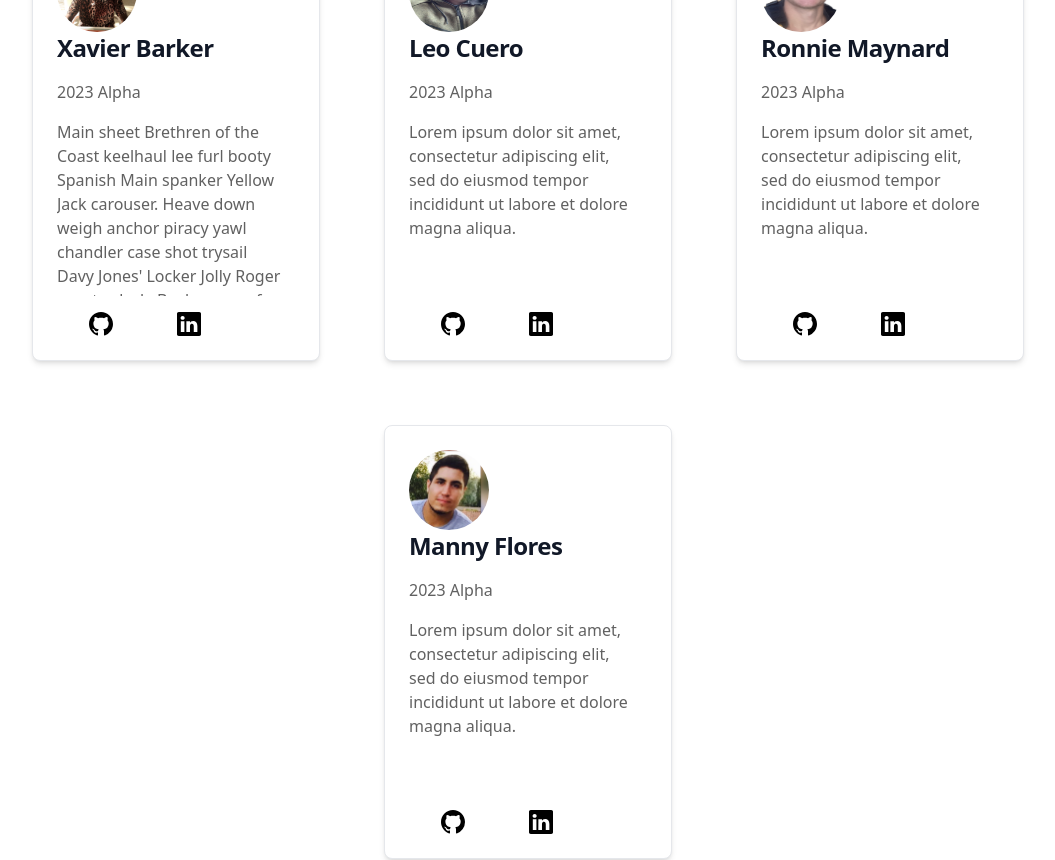
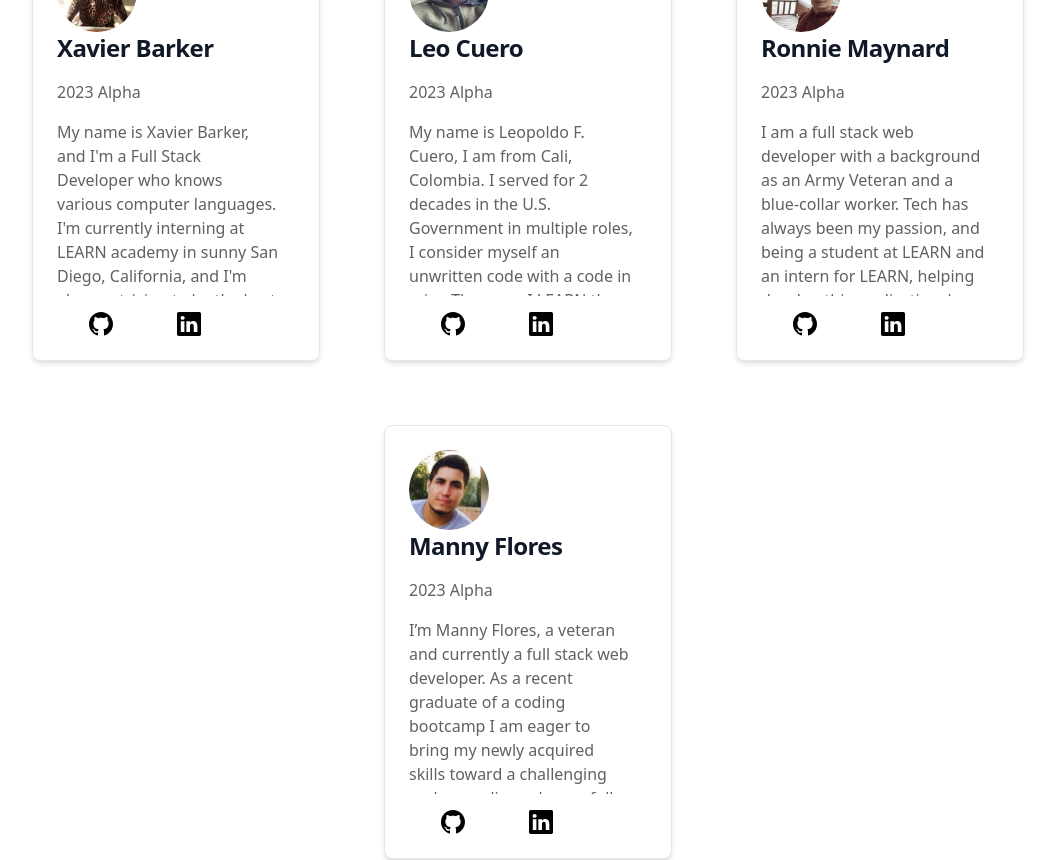
Before and after one commit to LEARNAcademy/student-application, a React (Create React App) app: page /contributors in a window 1280 px wide. Shown: the part 4500-5360 px from the top of the page, without its empty margins (112-1167 px from the left). Built offline with nearby package versions, Linux system fonts and the light colour scheme; a web font is replaced by a local one.

Commit message:
💄[148] updated about me for alpha 2023 interns

```diff
--- a/src/contributor.js
+++ b/src/contributor.js
@@ -23,7 +23,7 @@ import moss from "./assets/contributors-profile-pictures/moss.jpg"
 import torin from "./assets/contributors-profile-pictures/torin.jpg"
 import awhit from "./assets/contributors-profile-pictures/awhit.jpg"
 import xavier from "./assets/contributors-profile-pictures/xavier .jpeg"
-import ronnie from "./assets/contributors-profile-pictures/ronnie.jpg"
+import ronnie from "./assets/contributors-profile-pictures/ronnie.png"
 import manny from "./assets/contributors-profile-pictures/manny.png"
 import leo from "./assets/contributors-profile-pictures/leo.jpg"
 
@@ -249,7 +249,7 @@ let contributors = [
     id: 25,
     name: "Xavier Barker",
     cohort: "2023 Alpha",
-    bio: "Main sheet Brethren of the Coast keelhaul lee furl booty Spanish Main spanker Yellow Jack carouser. Heave down weigh anchor piracy yawl chandler case shot trysail Davy Jones' Locker Jolly Roger quarterdeck. Bucko man-of-war lugger Sail ho Yellow Jack splice the main brace spanker heave down dead men tell no tales lass",
+    bio: "My name is Xavier Barker, and I'm a Full Stack Developer who knows various computer languages. I'm currently interning at LEARN academy in sunny San Diego, California, and I'm always striving to be the best software programmer I can be!💻 I'm super interested in all things technology, software, and video game development, and how it impacts our world and society. It's crazy to think about how everything we use these days, from our phones to our microwaves, is powered by software in some form, and I just can't get enough of it. Fun fact about me - I used to be a Hospital corpsman in the USN and am currently an active Martial Arts instructor. Those experiences have taught me a lot about being patient with myself and others when working on objectives and having a keen attention to detail. I think those same skills and attitudes serve me well in the coding environment.🥋 When I'm not buried in code or working on a new project, you can find me doing some of my favorite things. I love listening to music 🎧, watching anime 🍿, and participating in Martial Arts. I've been practicing Martial Arts since I was seven and have spent the last nine years competing and coaching.So that's a little about me! I'm always learning 📚, and I'm excited to connect with you.",
     linkedin: "https://www.linkedin.com/in/xavier-barker183/ ",
     github: "github: https://github.com/XavierB91r",
     image: xavier
@@ -258,7 +258,7 @@ let contributors = [
     id: 26,
     name: "Leo Cuero",
     cohort: "2023 Alpha",
-    bio: "Lorem ipsum dolor sit amet, consectetur adipiscing elit, sed do eiusmod tempor incididunt ut labore et dolore magna aliqua.",
+    bio: "My name is Leopoldo F. Cuero, I am from Cali, Colombia. I served for 2 decades in the U.S. Government in multiple roles, I consider myself an unwritten code with a code in mine The more I LEARN the more I realize I need to LEARN more.",
     linkedin: "https://www.linkedin.com/in/leopoldo-cuero-0650a8202/",
     github: "https://github.com/Melaza6",
     image: leo
@@ -267,7 +267,7 @@ let contributors = [
     id: 27,
     name: "Ronnie Maynard",
     cohort: "2023 Alpha",
-    bio: "Lorem ipsum dolor sit amet, consectetur adipiscing elit, sed do eiusmod tempor incididunt ut labore et dolore magna aliqua.",
+    bio: "I am a full stack web developer with a background as an Army Veteran and a blue-collar worker. Tech has always been my passion, and being a student at LEARN and an intern for LEARN, helping develop this application, has allowed me to explore that passion and fully immerse myself in the world of tech.",
     linkedin: "https://www.linkedin.com/in/ronnie-maynard-455w/",
     github: "https://github.com/Ronnie455",
     image: ronnie
@@ -276,7 +276,7 @@ let contributors = [
     id: 28,
     name: "Manny Flores",
     cohort: "2023 Alpha",
-    bio: "Lorem ipsum dolor sit amet, consectetur adipiscing elit, sed do eiusmod tempor incididunt ut labore et dolore magna aliqua.",
+    bio: "I’m Manny Flores, a veteran and currently a full stack web developer. As a recent graduate of a coding bootcamp I am eager to bring my newly acquired skills toward a challenging and rewarding role as a full-stack web developer.",
     linkedin: "https://www.linkedin.com/in/manny-flores-0816894b/",
     github: "https://github.com/Manflo27",
     image: manny
```
Also changed, not shown: src/assets/contributors-profile-pictures/ronnie.jpg (deleted), src/assets/contributors-profile-pictures/ronnie.png (added).
